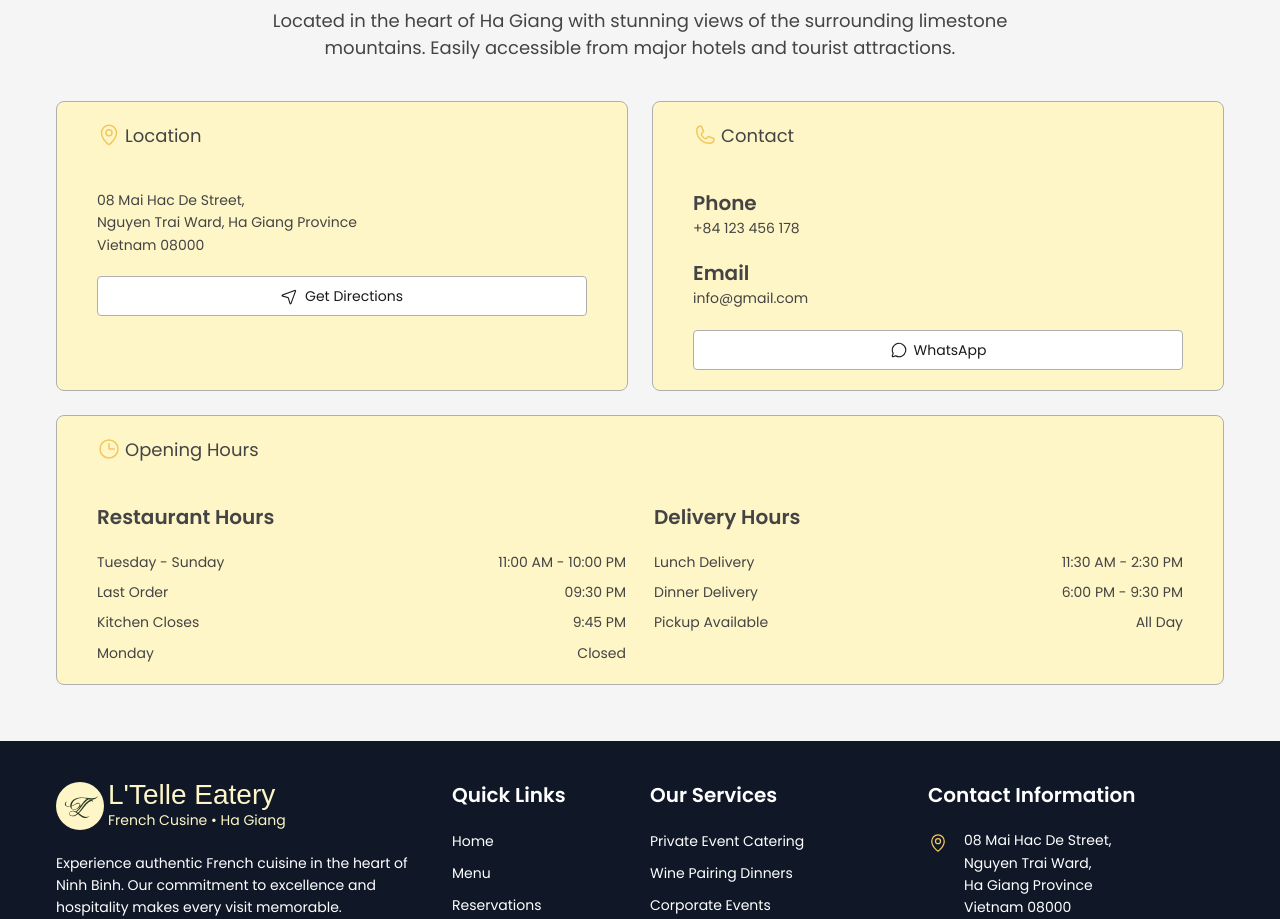
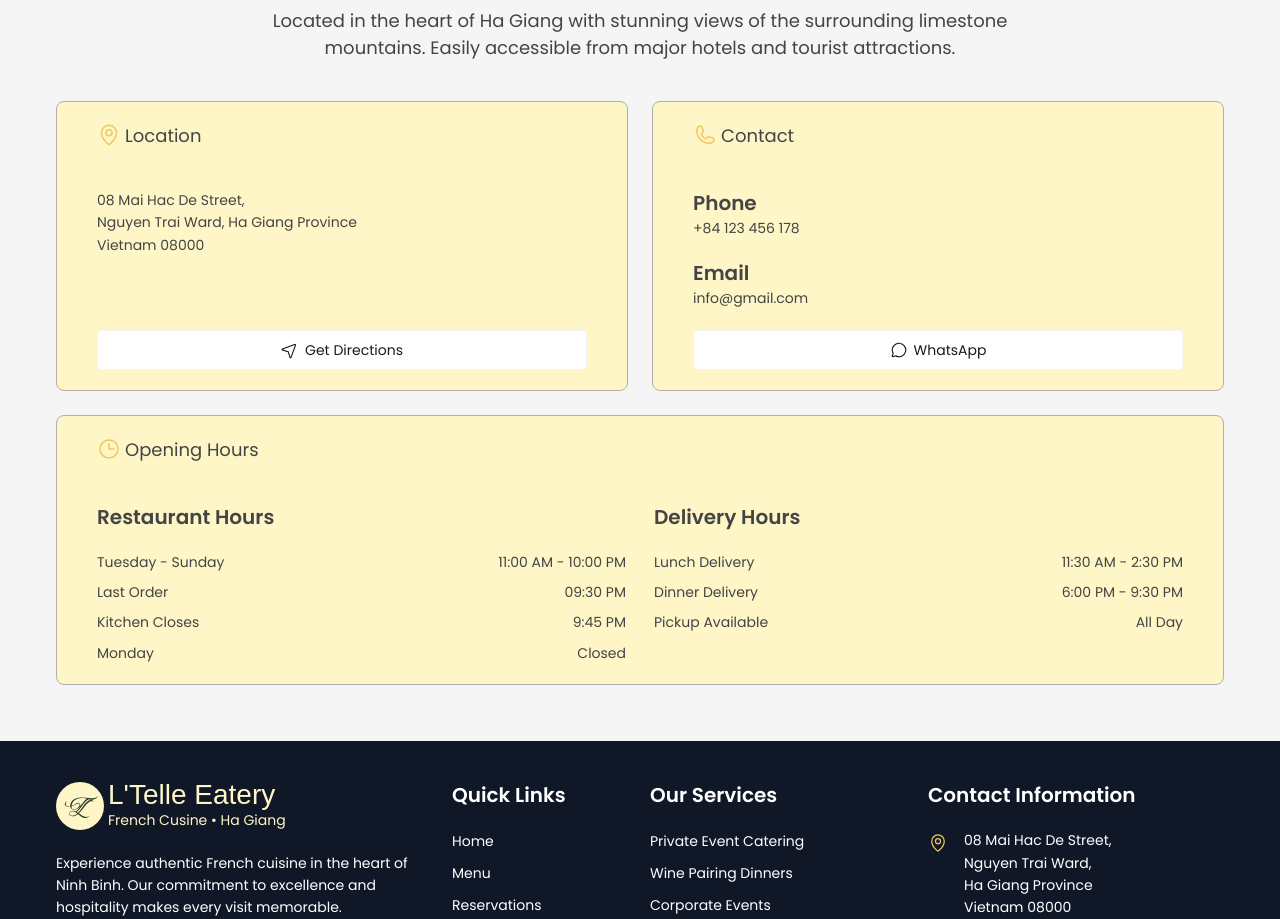
Before and after one commit to hoangkhoanguyen/ltelle-eatery, a Next.js app: page / in a window 1280 px wide. Shown: the part 4260-5179 px from the top of the page. Built offline with nearby package versions, Linux system fonts and the light colour scheme.

Commit message:
fix contact section ui

```diff
--- a/src/components/web/features/home/ContactSection.tsx
+++ b/src/components/web/features/home/ContactSection.tsx
@@ -45,8 +45,8 @@
         <div className="grid grid-cols-1 lg:grid-cols-2 gap-5 lg:gap-6">
           <div className="col-span-1">
             <Card>
-              <div className="flex flex-col gap-5">
-                <div className="flex flex-col gap-10">
+              <div className="flex flex-col gap-5 h-full">
+                <div className="flex flex-col gap-10 flex-1">
                   <CardTitle icon="ph:map-pin" title="Location" />
 
                   <div className="w-full">
@@ -70,7 +70,7 @@
                       className="rotate-90 text-lg"
                     />
                   }
-                  className="border-web-content-3 text-web-label-mobile lg:text-web-label"
+                  className="text-web-label-mobile lg:text-web-label"
                 >
                   Get Directions
                 </Button>
@@ -79,8 +79,8 @@
           </div>
           <div className="col-span-1">
             <Card>
-              <div className="flex flex-col gap-5">
-                <div className="flex flex-col gap-10">
+              <div className="flex flex-col gap-5 h-full">
+                <div className="flex flex-col gap-10 flex-1">
                   <CardTitle icon="ph:phone" title="Contact" />
 
                   <div className="w-full flex flex-col gap-5">
@@ -110,7 +110,7 @@
                   rel="noreferrer"
                   variant="white"
                   startIcon={<Icon icon="ph:chat-circle" className="text-lg" />}
-                  className="border-web-content-3 text-web-label-mobile lg:text-web-label"
+                  className="text-web-label-mobile lg:text-web-label"
                 >
                   WhatsApp
                 </Button>
```
